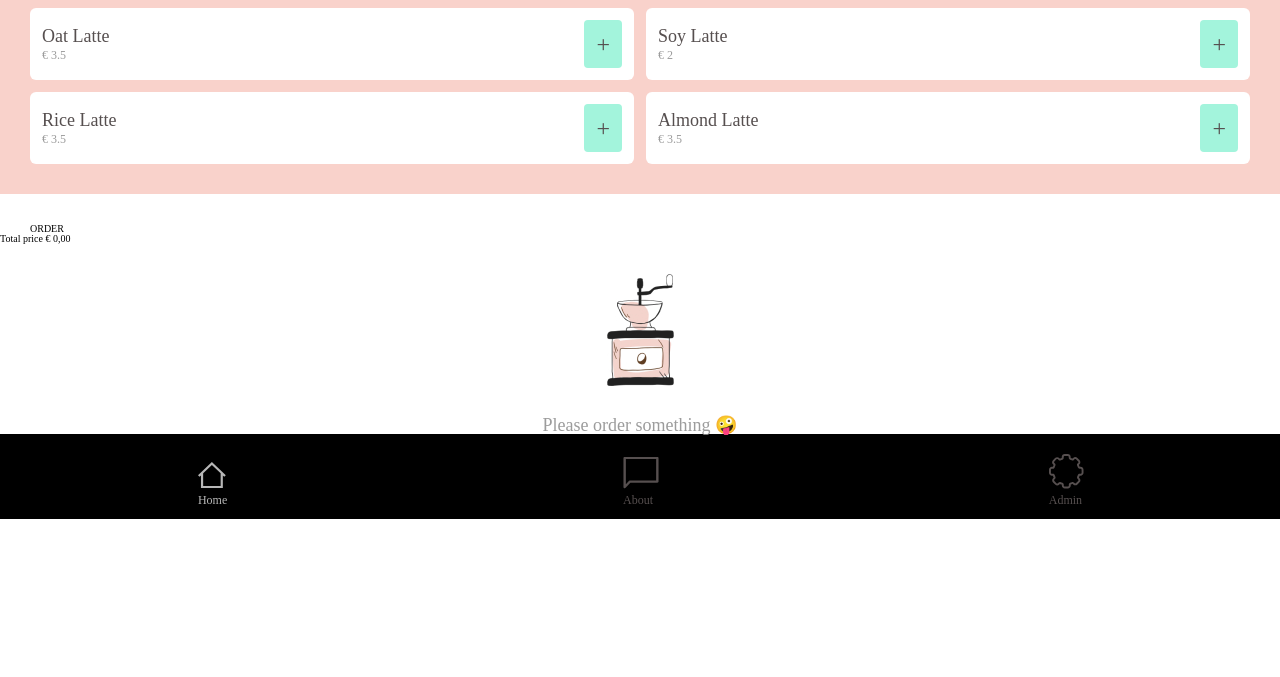
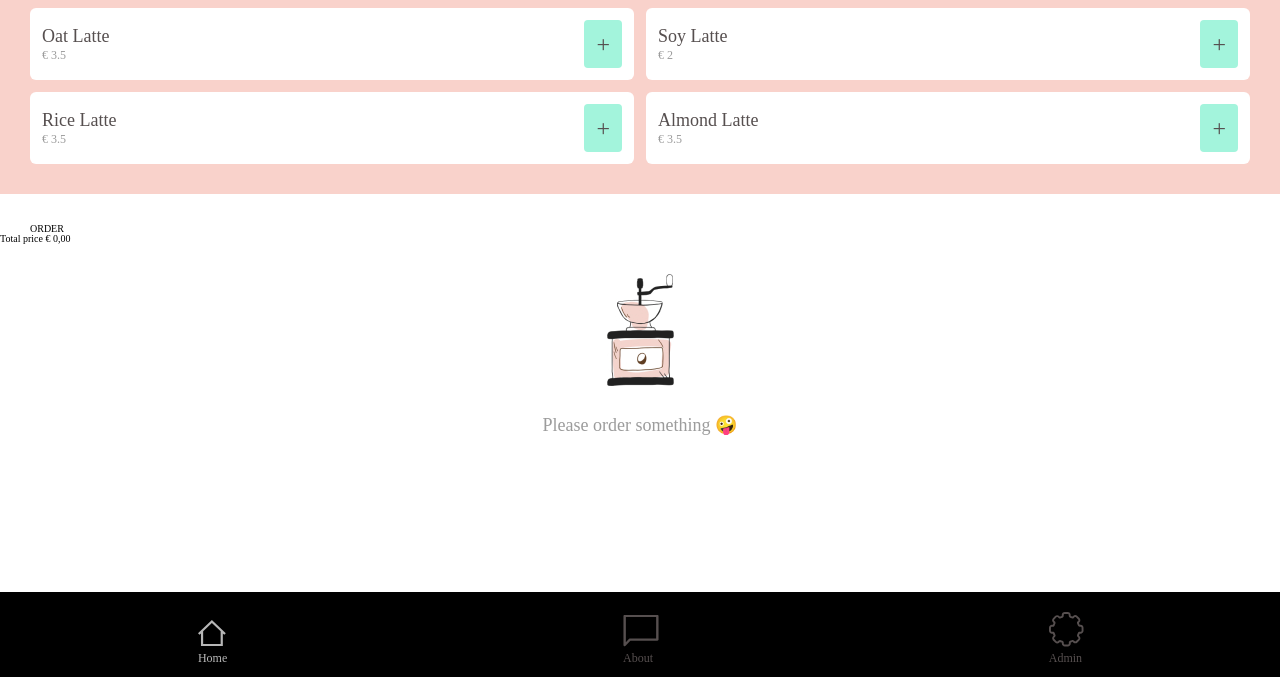
Before and after one commit to StijnHellem/herhalingsoefening, a website built with webpack: page src/index.html in a window 1280 px wide. Shown: the part 123-800 px from the top of the page. Built offline with nearby package versions, Linux system fonts and the light colour scheme; some packages are replaced by stand-ins of ours.

Commit message:
footer fixed to bottom

```diff
--- a/src/css/footer.css
+++ b/src/css/footer.css
@@ -1,6 +1,9 @@
 footer {
   background-color: black;
   height: 8.5rem;
+  position: absolute;
+  bottom: 0;
+  width: 100%;
 }
 
 ul {
--- a/src/style.css
+++ b/src/style.css
@@ -18,6 +18,7 @@ html {
 
 body {
   font-family: var(--fontFamily);
+  height: 100vh;
 }
 
 .prices {
```
